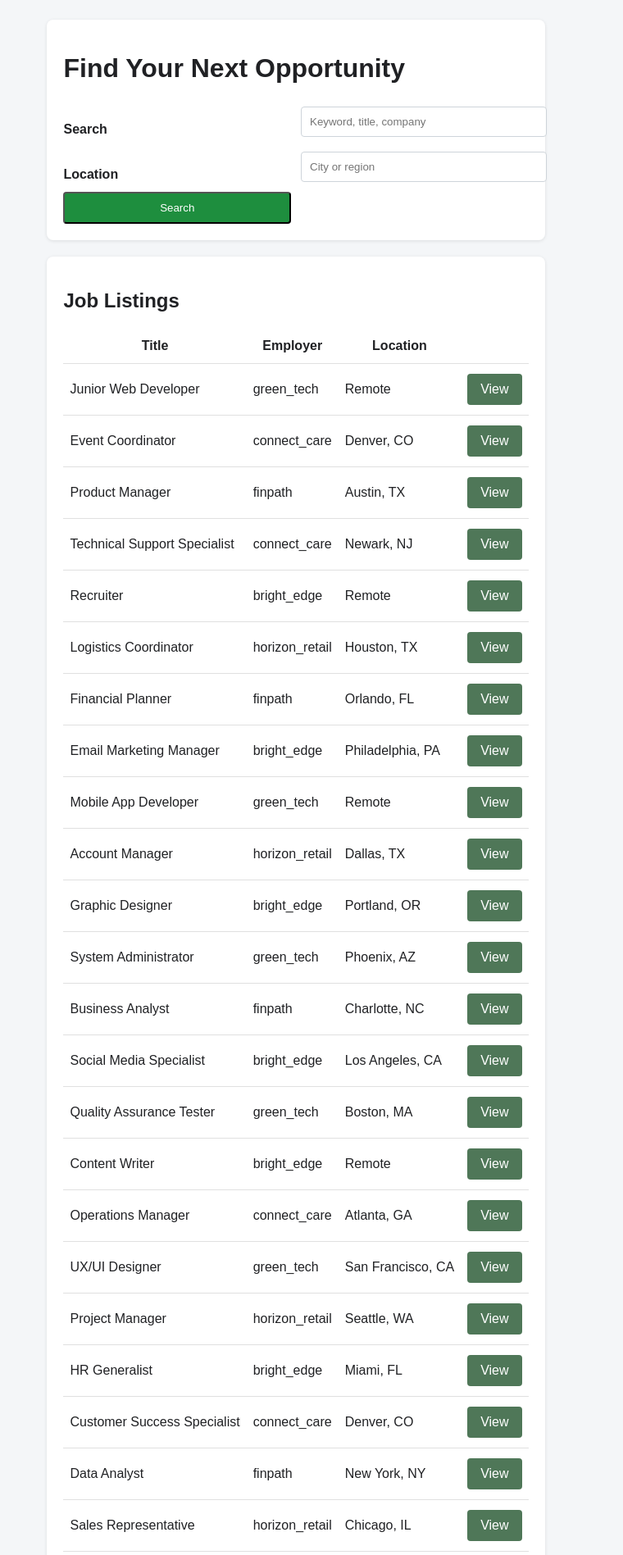
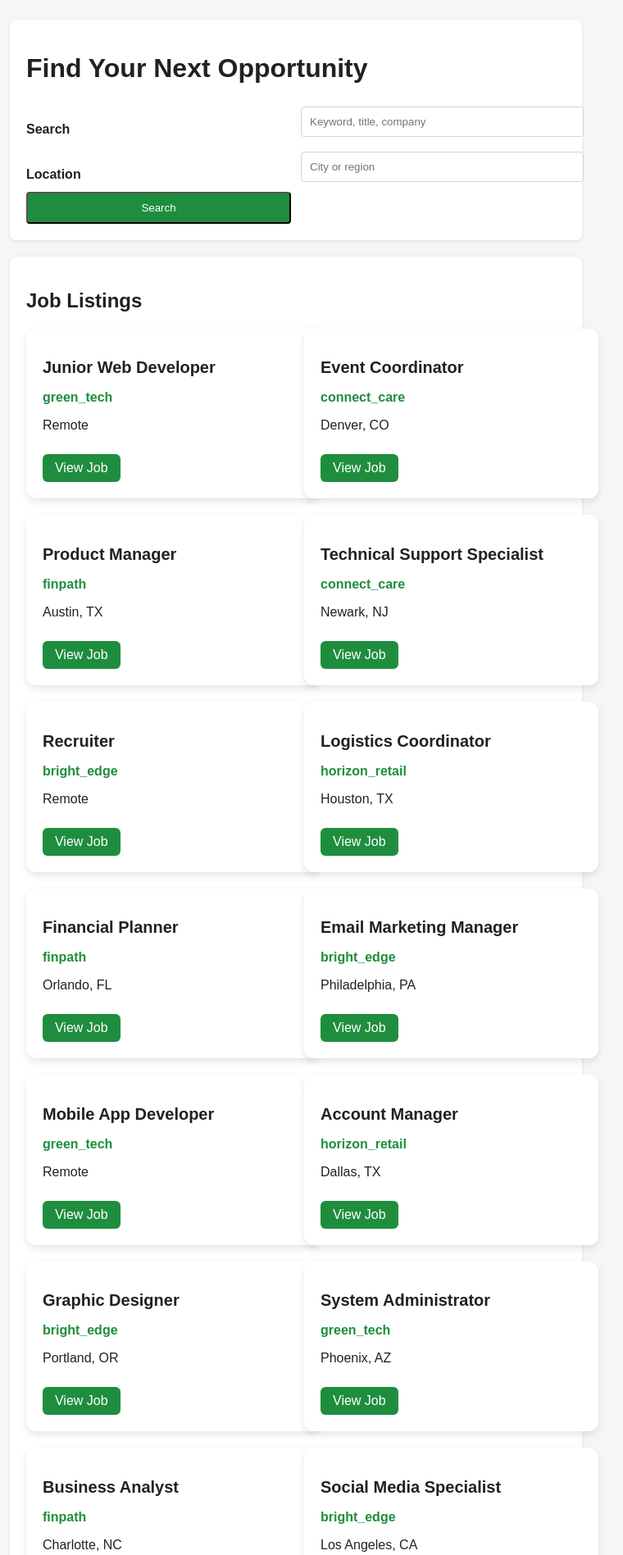
Before and after one commit to GCounselman-projects/NextStepCareers, a Django app: page / in a window 1280 px wide. Shown: the part 50-1947 px from the top of the page at 82% size, without its empty margins (279-1039 px from the left). Run offline with Django 5.2, Linux system fonts and the light colour scheme; data comes from the database, SQL or seed files in the repository.

Commit message:
updated job listings UI with card layout

```diff
--- a/core/templates/core/base.html
+++ b/core/templates/core/base.html
@@ -25,6 +25,52 @@
         table { width: 100%; border-collapse: collapse; }
         th, td { padding: 12px 8px; border-bottom: 1px solid #e0e0e0; }
         .inline-actions a { margin-right: 8px; }
+        .container {
+    flex: 1;
+    max-width: 1200px;
+    margin: 24px auto;
+    padding: 0 24px;
+}
+
+.job-container {
+    display: grid;
+    grid-template-columns: repeat(2, 1fr);
+    gap: 20px;
+    margin-top: 20px;
+}
+
+.job-card {
+    width: 100%;
+    background: white;
+    padding: 20px;
+    border-radius: 12px;
+    box-shadow: 0 4px 10px rgba(0,0,0,0.1);
+    transition: 0.2s;
+}
+
+.job-card:hover {
+    transform: translateY(-5px);
+    box-shadow: 0 8px 20px rgba(0,0,0,0.15);
+}
+
+.job-card h2 {
+    font-size: 20px;
+    margin-bottom: 8px;
+}
+
+.job-card p strong {
+    color: #1e8e3e;
+}
+
+.view-btn {
+    display: inline-block;
+    margin-top: 10px;
+    padding: 8px 15px;
+    background: #1e8e3e;
+    color: white;
+    border-radius: 6px;
+    text-decoration: none;
+}
     </style>
 </head>
 <body>
--- a/core/templates/core/home.html
+++ b/core/templates/core/home.html
@@ -14,24 +14,22 @@
 
 <div class="card">
   <h2>Job Listings</h2>
+
   {% if jobs %}
-        <table>
-            <thead>
-                <tr><th>Title</th><th>Employer</th><th>Location</th><th></th></tr>
-            </thead>
-            <tbody>
+    <div class="job-container">
       {% for job in jobs %}
-                    <tr>
-                        <td>{{ job.title }}</td>
-                        <td>{{ job.employer.username }}</td>
-                        <td>{{ job.location|default:'Remote' }}</td>
-                        <td><a class="button secondary" href="{% url 'job_detail' job.id %}">View</a></td>
-                    </tr>
+        <div class="job-card">
+          <h2>{{ job.title }}</h2>
+          <p><strong>{{ job.employer.username }}</strong></p>
+          <p>{{ job.location|default:"Remote" }}</p>
+
+          <a href="{% url 'job_detail' job.id %}" class="view-btn">View Job</a>
+        </div>
       {% endfor %}
-            </tbody>
-        </table>
+    </div>
   {% else %}
     <p>No jobs available yet. Check back soon.</p>
   {% endif %}
 </div>
+</div>
 {% endblock %}
```
Lines whose indentation alone changed are shown as unchanged.
